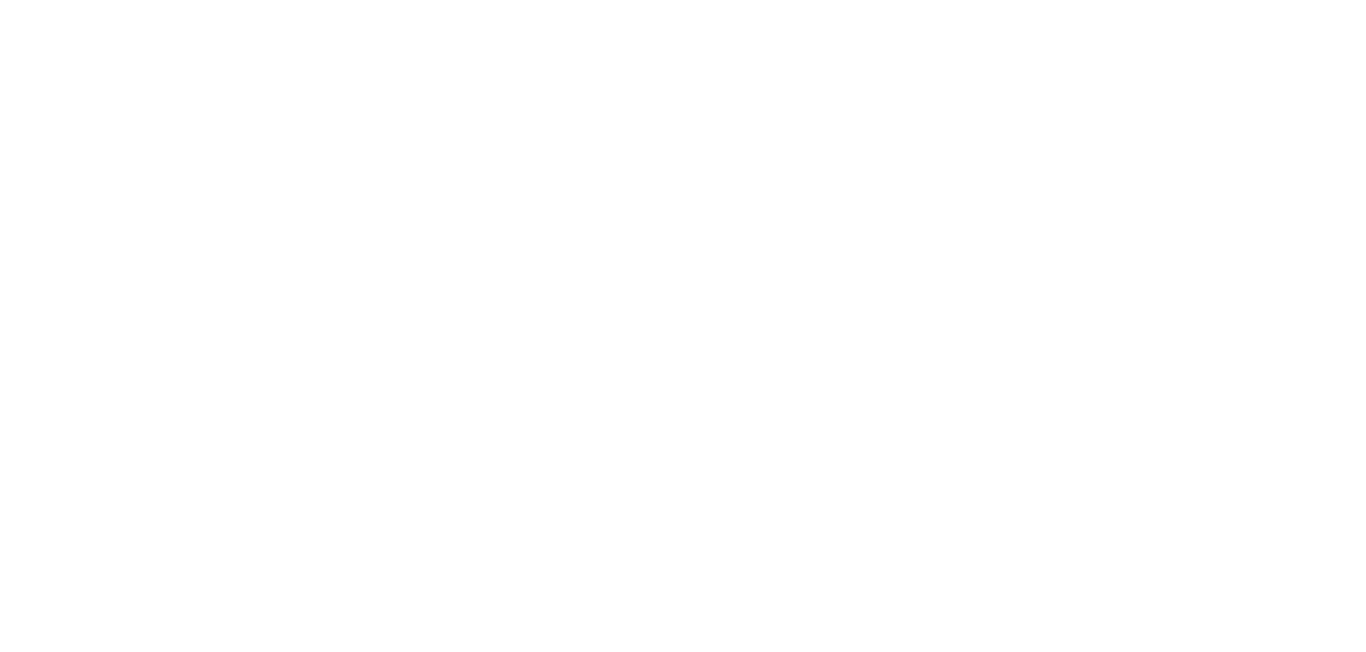
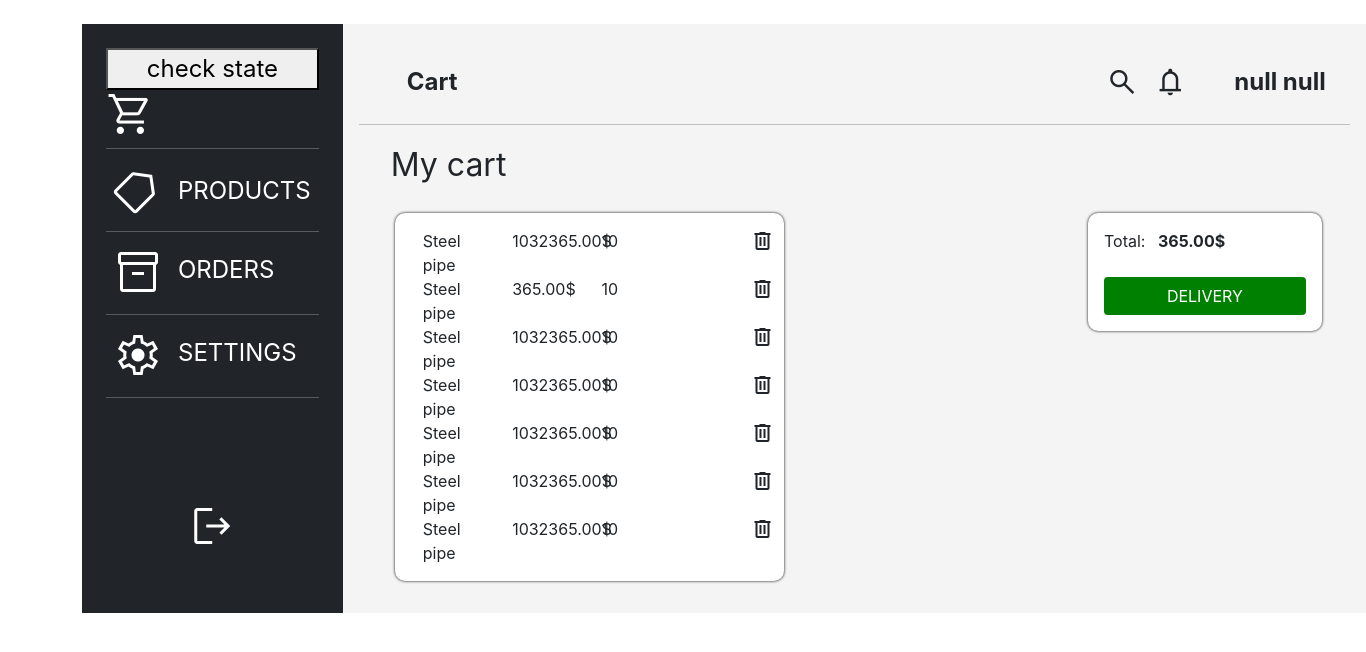
Before and after one commit to Robert-Michalski/Microservices-with-spring-cloud, a React (Create React App) app in the folder orderms/: page /cart in a window 1280 px wide. Before the commit this address had no page. Shown: the top 652 px of the page, 1366 px wide, since content can reach past the window. Built offline with nearby package versions, Linux system fonts and the light colour scheme.

Commit message:
add dummy cart view

```diff
--- a/orderms/src/App.js
+++ b/orderms/src/App.js
@@ -16,6 +16,7 @@
 import AddProductPage from "./components/AddProductPage"
 import FlashMessages from "./components/FlashMessages"
 import NotFound from "./components/NotFound"
+import Cart from "./components/Cart"
 Axios.defaults.baseURL = "http://localhost:8011/"
 Axios.defaults.headers.post["Access-Control-Allow-Origin"] = "*"
 
@@ -94,6 +95,7 @@
             <Route path="/products" element={<MainView view={Products} />} />
             <Route path="/products/add" element={<MainView view={AddProductPage} />} />
             <Route path="/products/:id/edit" element={<MainView view={AddProductPage} />} />
+            <Route path="/cart" element={<MainView view={Cart} />} />
             <Route path="/dashboard" element={<MainView view={Dashboard} />} />
             <Route path="/notFound" element={<NotFound />} />
           </Routes>
--- /dev/null
+++ b/orderms/src/components/Cart.js
@@ -0,0 +1,91 @@
+import { useContext } from "react"
+import StateContext from "../StateContext"
+
+function Cart() {
+  const appState = useContext(StateContext)
+
+  const shoppingCart = {}
+
+  return (
+    <div className="col-11 mx-auto p-3 mt-4 bg-gray">
+      <div className="d-flex orders-top p-4 align-items-center">
+        <div className="ms-4">Cart</div>
+        <span className="material-symbols-outlined ms-auto">search</span>
+        <span className="material-symbols-outlined ms-3">notifications</span>
+        <div className="ms-5">{appState.user.firstName + " " + appState.user.lastName}</div>
+      </div>
+      <hr />
+      <div className="container p-3 d-flex flex-column">
+        <div className="d-flex align-items-center">
+          <div className="ms-3 fs-2">My cart</div>
+        </div>
+        <div className="d-flex container mt-4">
+          <div className="bg-white row ms-2 orders p-3 col-5">
+            <div className="col-3">Steel pipe</div>
+            <div className="col-3">1032365.00$</div>
+            <div className="col-1">10</div>
+            <div className="col-1 ms-auto">
+              <span className="material-symbols-outlined">delete</span>
+            </div>
+            <div className="w-100"></div>
+            <div className="col-3">Steel pipe</div>
+            <div className="col-3">365.00$</div>
+            <div className="col-1">10</div>
+            <div className="col-1  ms-auto">
+              <span className="material-symbols-outlined">delete</span>
+            </div>
+            <div className="w-100"></div>
+            <div className="col-3">Steel pipe</div>
+            <div className="col-3">1032365.00$</div>
+            <div className="col-1">10</div>
+            <div className="col-1 ms-auto">
+              <span className="material-symbols-outlined">delete</span>
+            </div>
+            <div className="w-100"></div>
+            <div className="col-3">Steel pipe</div>
+            <div className="col-3">1032365.00$</div>
+            <div className="col-1">10</div>
+            <div className="col-1 ms-auto">
+              <span className="material-symbols-outlined">delete</span>
+            </div>
+            <div className="w-100"></div>
+            <div className="col-3">Steel pipe</div>
+            <div className="col-3">1032365.00$</div>
+            <div className="col-1">10</div>
+            <div className="col-1 ms-auto">
+              <span className="material-symbols-outlined">delete</span>
+            </div>
+            <div className="w-100"></div>
+            <div className="col-3">Steel pipe</div>
+            <div className="col-3">1032365.00$</div>
+            <div className="col-1">10</div>
+            <div className="col-1 ms-auto">
+              <span className="material-symbols-outlined">delete</span>
+            </div>
+            <div className="w-100"></div>
+            <div className="col-3">Steel pipe</div>
+            <div className="col-3">1032365.00$</div>
+            <div className="col-1">10</div>
+            <div className="col-1 ms-auto">
+              <span className="material-symbols-outlined">delete</span>
+            </div>
+            <div className="w-100"></div>
+          </div>
+          {/* -------------- */}
+          <div className="ms-auto col-3">
+            <div className="bg-white d-flex flex-column orders p-3">
+              <div>
+                Total: <span className="fw-bold ms-2">365.00$</span>
+              </div>
+              <div className="">
+                <button className="btn bg-green fc-white col-12 mt-4">DELIVERY</button>
+              </div>
+            </div>
+          </div>
+        </div>
+      </div>
+    </div>
+  )
+}
+
+export default Cart
--- a/orderms/src/components/Products.js
+++ b/orderms/src/components/Products.js
@@ -52,7 +52,7 @@
       <hr />
       <div className="container p-3">
         <div className="d-flex align-items-center">
-          <div className="ms-3 fs-2">All products</div>
+          <div className="ms-3 fs-2">All categories</div>
           <div className="ms-auto"></div>
           {appState.user.role === "ROLE_ADMIN" || appState.user.role === "ROLE_MANAGER" ? (
             <Link to="/products/add" className="me-3 btn btn-primary">
@@ -64,6 +64,7 @@
             <input type="text" placeholder="Find product"></input>
           </div>
         </div>
+
         <div className="bg-white row mt-4 ms-2 orders p-3">
           <div className="col-sm grid-header">Item ID</div>
           <div className="col-sm grid-header">Name</div>
```
